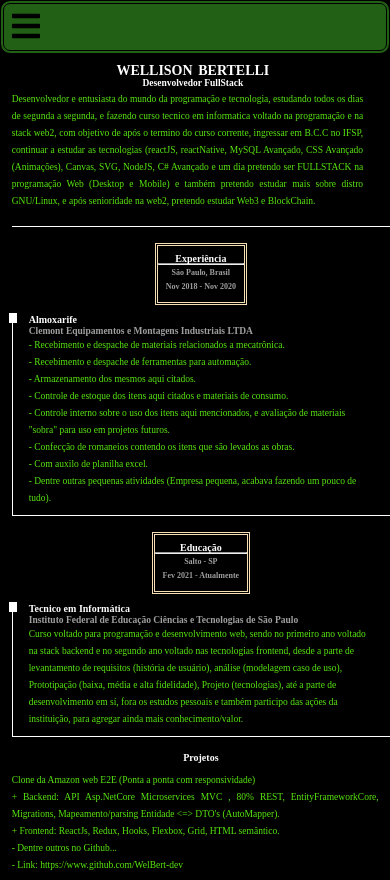
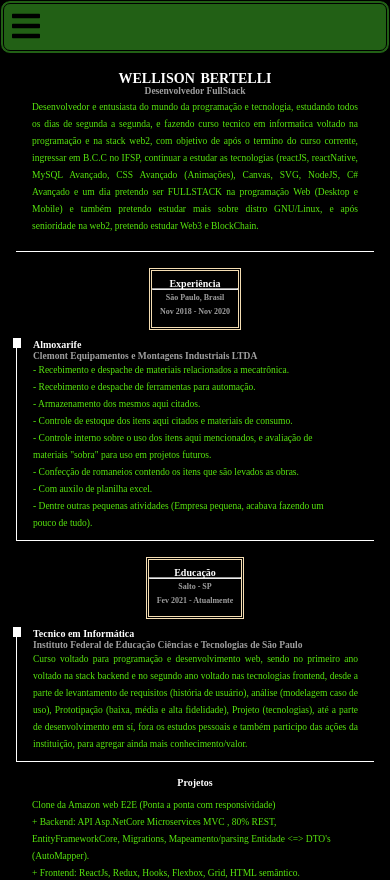
Before and after one commit to WelBert-dev/firstPortifolioHeroku-2022, a React (Create React App) app: page /curriculumVitae in a window 390 px wide. Shown: the top 880 px of the page. Built offline with nearby package versions, Linux system fonts and the light colour scheme; a web font is replaced by a local one.

Commit message:
Ajusta detalhes e deixa melhor para telas > 1024px

```diff
--- a/src/screens/CurriculumVitaeScreen.css
+++ b/src/screens/CurriculumVitaeScreen.css
@@ -13,23 +13,11 @@ article, aside, footer, header, nav, section {
     background-color: black;
 }
 
-tr .template__professional__column {
+tr .template__professional__column, .template__newyork__main.template__professional__main span, .template__nameOccupation > .template__occupation {
     color: white;
 }
 
-.template__newyork__main.template__professional__main span {
-    color: white;
-}
-
-.template__nameOccupation > .template__occupation {
-    color: white;
-}
-
-.template__newyork .template__section__college {
-    color: #9f9f9f;
-}
-
-.template__section__right .template__section__company {
+.template__newyork .template__section__college, .template__section__right .template__section__company, .template__nameOccupation > .template__occupation > p{
     color: #9f9f9f;
 }
 
@@ -39,6 +27,33 @@ tr .template__professional__column {
 
 .template__section__title span hr{
     display: none;
+}
+
+.tableCurriculoVitae
+{
+    max-width: 1024px;
+}
+
+.template__header.template__header--twoColumns, #education .template__section__right .template__section__description
+{
+    text-align: justify;
+}
+
+.template__section.template__section__experience.template__section--border.template__section--twoColumns, .template__section__simple--border > .template__section__container
+{
+    padding-right: 2rem;
+}
+
+.template__header__info > p:nth-child(1){
+    color: black;
+}
+
+.template__professional__column.template__newyork__column > section > .template__section__title {
+    text-align: center;
+}
+
+#skills > .template__section__title, #languages > .template__section__title {
+    padding-top: .9rem;
 }
 
 .gOzbkZ {
@@ -145,6 +160,7 @@ justify-content: space-between;
 }
 .template__professional .template__header, .template__professional .template__section__experience:last-child, .template__professional .template__section__education:last-child, .template__professional .template__section__custom:not(:last-child) {
 border-bottom: 1px solid white;
+padding-right: 2rem;
 }
 
 .template__professional .template__header {
@@ -169,7 +185,6 @@ line-height: 17px;
 .template__professional .template__header__column {
 min-width: calc(100% - 75px - 16px);
 max-width: 100%;
-margin-right: 16px;
 }
 .template__occupation {
 font-size: 11.5px;
@@ -282,10 +297,6 @@ margin-top: 8px;
 margin-bottom: 8px;
 }
 
-.template__professional__column section:not(:last-child) {
-margin-bottom: 25px;
-}
-
 .template * {
 box-sizing: border-box;
 
@@ -358,29 +369,43 @@ box-shadow: rgb(217, 221, 224) 0px 0px 34px 0px;
 }
 
 .padding-1rem {
-padding: 1rem;
+padding: .5rem 1rem 0 1rem;
 }
 
 
 
 @media (max-width: 800px)
 {
+    #tdEspaco{
+        display: none;
+    }
+    .tableCurriculoVitae {
+        padding: .5rem 1rem 0 1rem;
+    }
+
+    .template__professional .template__header, .template__professional .template__section__experience:last-child, .template__professional .template__section__education:last-child, .template__professional .template__section__custom:not(:last-child) {
+        padding-right: 1rem;
+    }
+
+    .template__header.template__header--twoColumns, #education .template__section__right .template__section__descriptio {
+        padding-left: 1rem;
+    }
+
     .sc-15b5x2p-1.gOzbkZ {
         padding-top: 4rem;
     }
 
     .template__section__title span hr{
         display: block;
+        color: wheat;
     }
 
-    .template__professional .template__section__right
-    {
-        width: 98%;
-        padding: 0 16px;
+    .template__section__title > span hr {
+        color: wheat;
     }
 
-    .template__newyork__main.template__professional__main {
-        width: 97%;
+    .template__professional .template__section__right {
+        width: 100%;
     }
 
     .template__professional__column.template__newyork__column {
@@ -441,13 +466,12 @@ padding: 1rem;
         display: none;
     }
 
-    .template__section__container > .template__section__simple {
-        text-align: justify;
+    .template__section__simple--border > .template__section__container {
+        padding-left: 1rem;
     }
 
     .template__newyork__main .template__section__simple {
         padding-left: 0;
-        max-width: 97%;
     }
 
     .template__section__description div {
--- a/src/screens/CurriculumVitaeScreen.js
+++ b/src/screens/CurriculumVitaeScreen.js
@@ -9,7 +9,7 @@ export default function CurriculumVitaeScreen() {
          <div className="visible-preview">
              <div id="template-preview-full" className="template html readonly" data-qa="template-preview">
                  <div className="resume-container container A4">
-                     <table className="template__newyork template__professional dataqa-document-properties color--blue font-size--medium font-family--professional font-language--pt-BR line-spacing--100 numPages-2 A4 sc-jojyft-0 jbCKSz">
+                     <table className="tableCurriculoVitae template__newyork template__professional dataqa-document-properties color--blue font-size--medium font-family--professional font-language--pt-BR line-spacing--100 numPages-2 A4 sc-jojyft-0 jbCKSz">
                          <tbody>
                              <tr>
                              <td className="template__professional__column template__newyork__column" width="220">
@@ -90,7 +90,7 @@ export default function CurriculumVitaeScreen() {
                                      </div>
                                  </section>
                              </td>
-                             <td width="16"></td>
+                             <td id="tdEspaco" width="16"></td>
                              <td className="template__newyork__main template__professional__main">
                                  <div className="template__header template__header--twoColumns">
                                      <div className="template__header__column">
```
